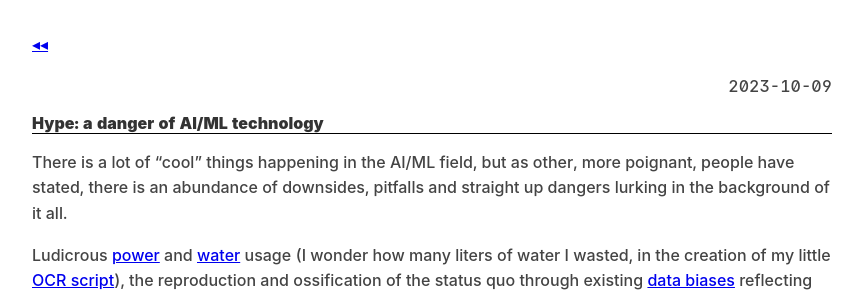
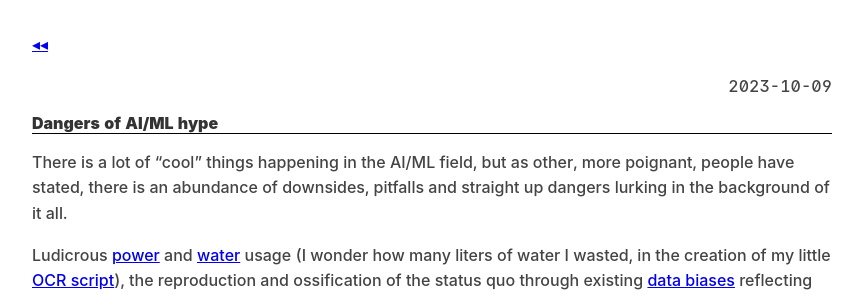
Before and after one commit to torbjornbp/torbjornbp.github.io, a Jekyll site: the page built from _posts/documents/2023-10-09-ai-misconceptions.md, in a window 1280 px wide. Shown: the top 297 px of the page, without its empty margins (208-1070 px from the left). Built offline with Jekyll 4.4.1, drawn with Linux system fonts in a browser that asks for light colours; some web fonts are replaced.

Commit message:
Update 2023-10-09-ai-misconceptions.md

```diff
--- a/_posts/documents/2023-10-09-ai-misconceptions.md
+++ b/_posts/documents/2023-10-09-ai-misconceptions.md
@@ -1,7 +1,7 @@
 ---
 category: documents
 layout: post
-title: "Hype: a danger of AI/ML technology"
+title: "Dangers of AI/ML hype"
 ---
 
 There is a lot of "cool" things happening in the AI/ML field, but as other, more poignant, people have stated, there is an abundance of downsides, pitfalls and straight up dangers lurking in the background of it all.
```
